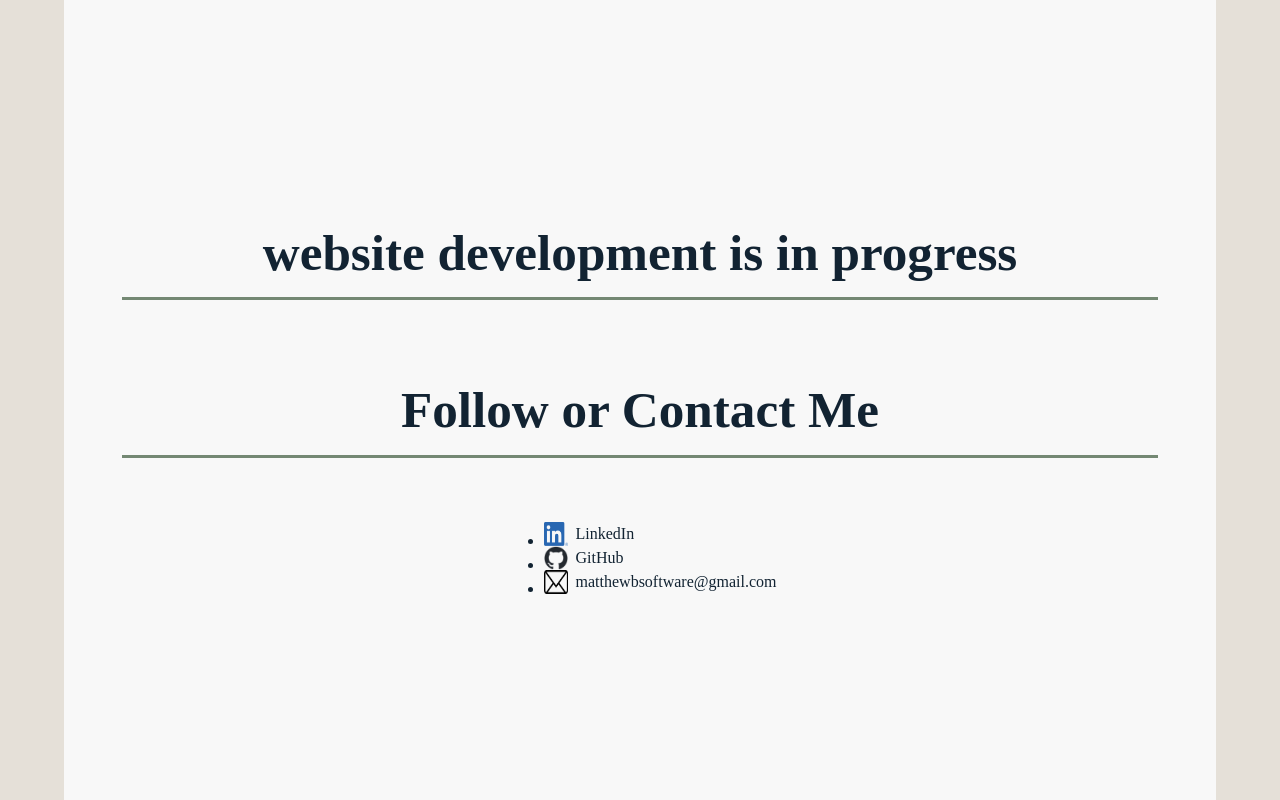
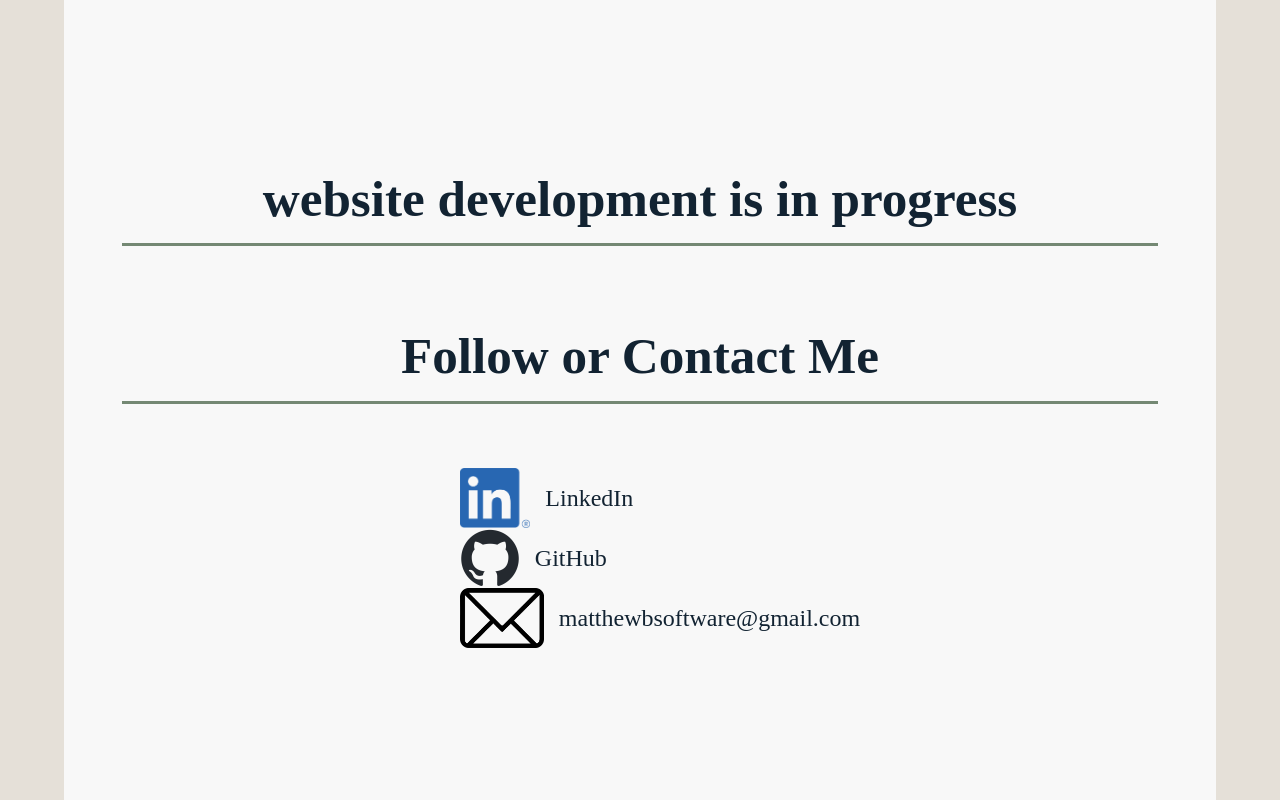
Before and after one commit to matthew-b-software/matthew-b-software.github.io, a React (Vite) app: page / in a window 1280 px wide. Built offline with nearby package versions, Linux system fonts and the light colour scheme.

Commit message:
Looks okay, need to change alignment

```diff
--- /dev/null
+++ b/src/components/ContactInfo.css
@@ -0,0 +1,3 @@
+#ContactList {
+    list-style: none;
+}
--- a/src/components/ContactInfo.tsx
+++ b/src/components/ContactInfo.tsx
@@ -1,3 +1,4 @@
+import './ContactInfo.css'
 import Link from './Link'
 import LinkedInLogo from "../assets/linkedin_Logo.png"
 import GitHubLogo from "../assets/GitHub_Logo.png"
@@ -29,7 +30,7 @@ function ContactInfo() {
     return (
         <>
             <h1>Follow or Contact Me</h1>
-            <ul>
+            <ul id='ContactList'>
                 {links.map((item, index) => (
                 <li key={index}>
                 <Link
--- a/src/components/Link.css
+++ b/src/components/Link.css
@@ -2,11 +2,28 @@
     display: flex;
     align-items: center;
     text-decoration: none;
-    color: inherit;
+    flex-wrap: wrap;
+    color: var(--custom-black);
 }
 
 .SocialLink img {
-    margin-right: 8px;
-    width: 24px;
-    height: 24px;
+    margin-right: 15px;
+
+    display: flex;
+    align-items: center;
+
+    height: auto;
+    width: auto;
+    max-height: 2.5em;
+    max-width: 100%;
 }
+
+a {
+    text-decoration: none;
+    font-size: 1.5em;
+}
+
+a:hover {
+    text-decoration: underline;
+    color: var(--custom-green)
+}
--- a/src/components/Link.tsx
+++ b/src/components/Link.tsx
@@ -11,7 +11,7 @@ interface Props {
 function Link({ link, link_text, logo_src, logo_alt }: Props) {
     return (
         <>
-            <a href={link} target="_blank" rel={"Visit my " + link_text} className="SocialLink">
+            <a href={link} target="_blank" rel={"Visit my " + link_text} className='SocialLink'>
                 <img src={logo_src} alt={logo_alt} />
                 {link_text}
             </a>
--- a/src/index.css
+++ b/src/index.css
@@ -2,7 +2,6 @@ html, body {
   margin: 0;
   height: 100%;
   width: 100%;
-  overflow: hidden;
 }
 
 :root {
```
